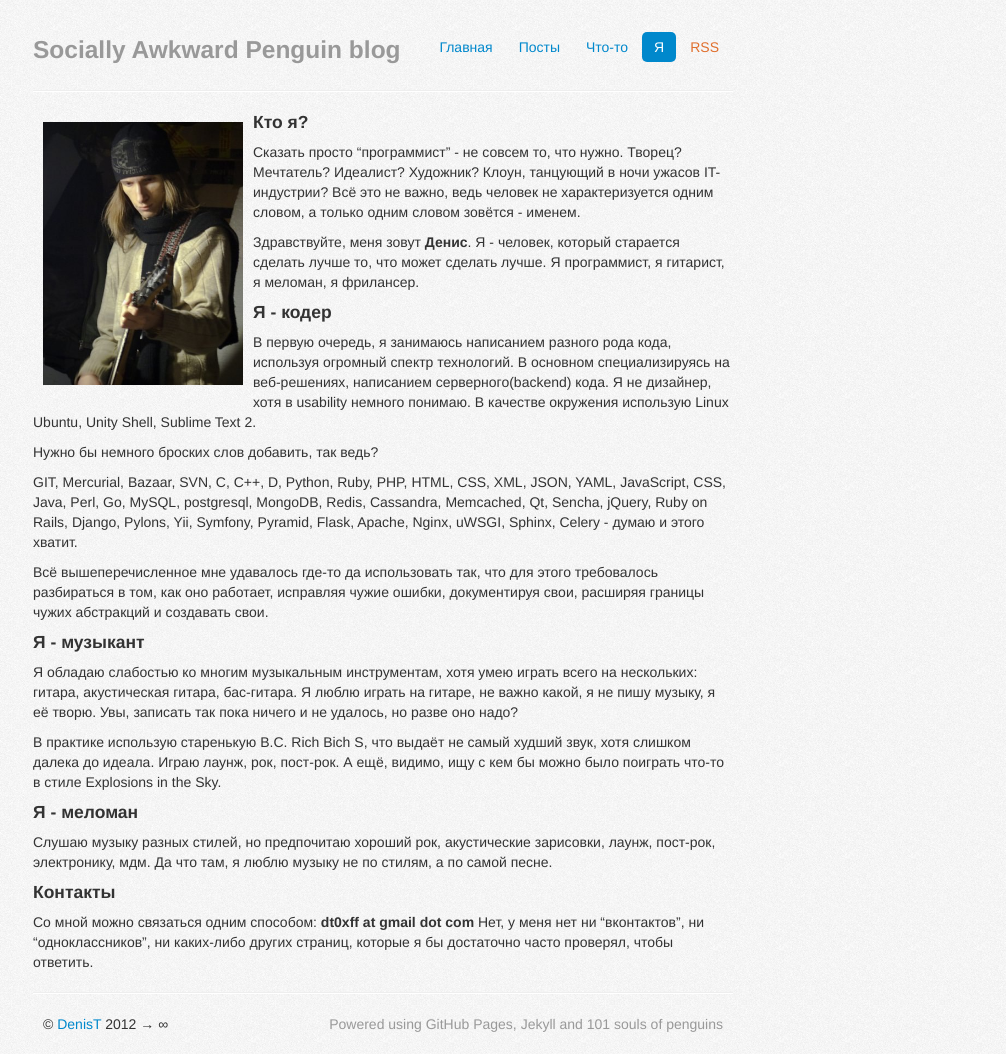
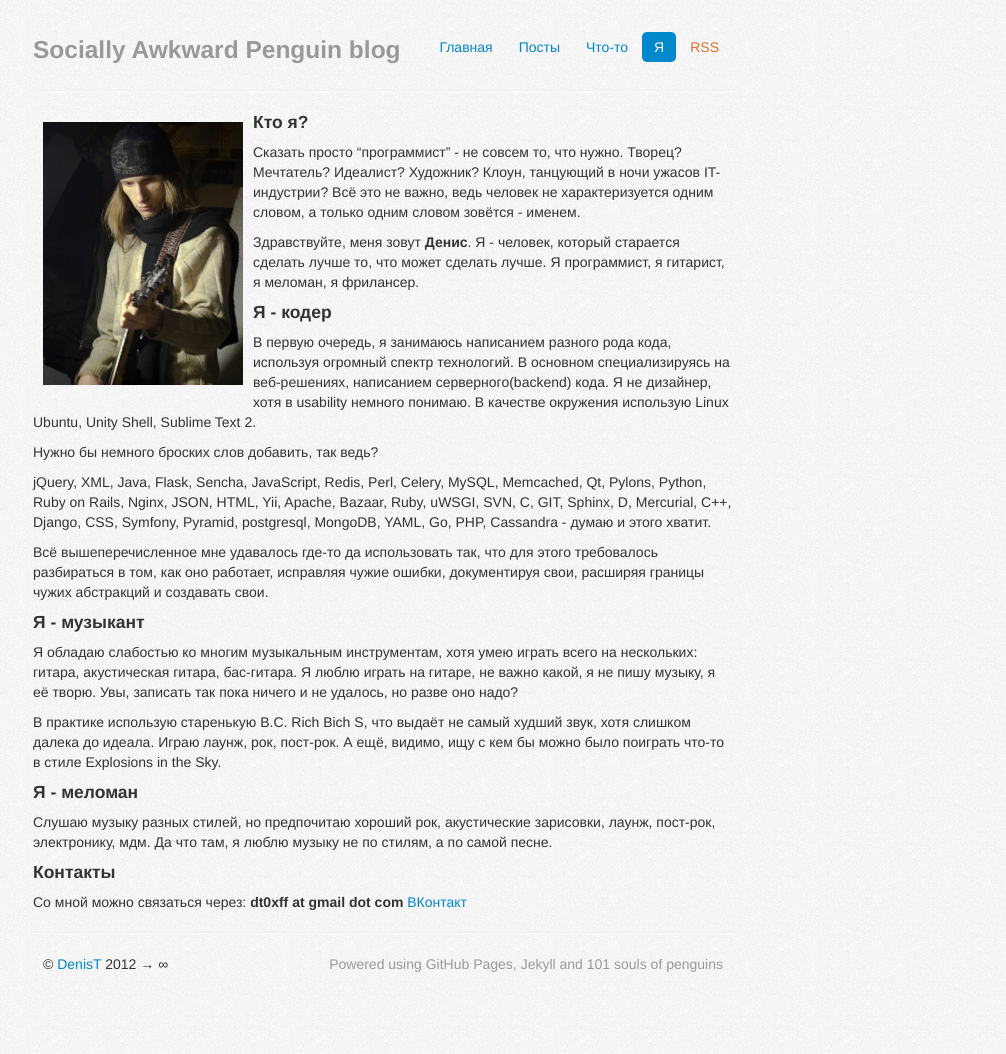
Before and after one commit to iorlas/iorlas.github.com, a Jekyll site: the page built from about.md, in a window 1280 px wide. Shown: the whole page, without its empty margins (257-1263 px from the left). Built offline with Jekyll 4.4.1, drawn with Linux system fonts in a browser that asks for light colours; Markdown is read by kramdown in place of the engine named in the settings; after the commit the page ends 994 px from its top, so only the background shows below that.

Commit message:
about me fix

```diff
--- a/about.md
+++ b/about.md
@@ -18,7 +18,7 @@ title: Обо мне
 
 Нужно бы немного броских слов добавить, так ведь?
 
-GIT, Mercurial, Bazaar, SVN, C, C++, D, Python, Ruby, PHP, HTML, CSS, XML, JSON, YAML, JavaScript, CSS, Java, Perl, Go, MySQL, postgresql, MongoDB, Redis, Cassandra, Memcached, Qt, Sencha, jQuery, Ruby on Rails, Django, Pylons, Yii, Symfony, Pyramid, Flask, Apache, Nginx, uWSGI, Sphinx, Celery - думаю и этого хватит.
+jQuery, XML, Java, Flask, Sencha, JavaScript, Redis, Perl, Celery, MySQL, Memcached, Qt, Pylons, Python, Ruby on Rails, Nginx, JSON, HTML, Yii, Apache, Bazaar, Ruby, uWSGI, SVN, C, GIT, Sphinx, D, Mercurial, C++, Django, CSS, Symfony, Pyramid, postgresql, MongoDB, YAML, Go, PHP, Cassandra - думаю и этого хватит.
 
 Всё вышеперечисленное мне удавалось где-то да использовать так, что для этого требовалось разбираться в том, как оно работает, исправляя чужие ошибки, документируя свои, расширяя границы чужих абстракций и создавать свои.
 
@@ -35,5 +35,6 @@ GIT, Mercurial, Bazaar, SVN, C, C++, D, Python, Ruby, PHP, HTML, CSS, XML, JSON,
 
 #### Контакты
 
-Со мной можно связаться одним способом: **dt0xff at gmail dot com**
-Нет, у меня нет ни "вконтактов", ни "одноклассников", ни каких-либо других страниц, которые я бы достаточно часто проверял, чтобы ответить.
+Со мной можно связаться через:
+**dt0xff at gmail dot com**
+[ВКонтакт](http://vk.com/id194936638)
```
